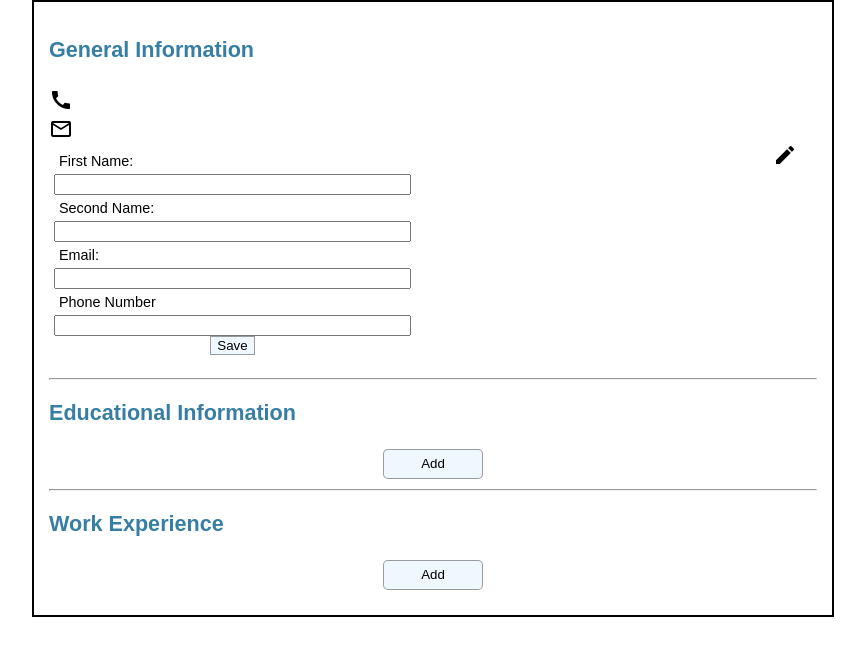
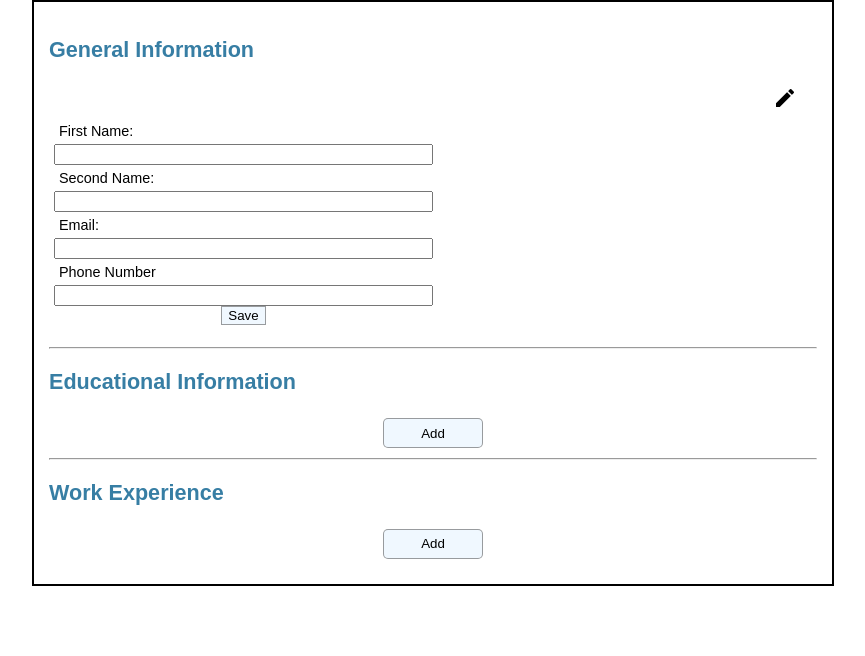
Before and after one commit to Ikram432k/cv-project, a React (Create React App) app: page / in a window 1280 px wide. Shown: the top 656 px of the page, without its empty margins (207-1072 px from the left). Built offline with nearby package versions, Linux system fonts and the light colour scheme.

Commit message:
src/Components/GeneralView.js

```diff
--- a/src/Components/GeneralView.js
+++ b/src/Components/GeneralView.js
@@ -1,27 +1,27 @@
 import React from "react";
 
 const GeneralView = (props) =>{
-      const { info } = props;
+const { info } = props;
 
-      return(
-        <div>
-        <div>
-            <h1>{info.Fname} {info.Lname}</h1>
+return(
+        <div className="container">
+          <div className="contactList">
+            <h1 id="items">{info.Fname} {info.Lname}</h1>
             <div className="contact">
-            <i className="material-icons">call</i>
-            <p>{info.Pnumber}</p>
+            {/* <i className="material-icons">call</i> */}
+            <p id="items">{info.Pnumber}</p>
             </div>
             <div className="contact">
-            <i className="material-icons">mail_outline</i>
-            <p>{info.email}</p>
-        </div>
-        </div>
+            {/* <i className="material-icons">mail_outline</i> */}
+            <p id="items">{info.email}</p>
+           </div>
+           </div>
               <div className="edit">
                     <button className="editBtn" onClick={props.edit}>
                     <span className="material-icons editIcon">create</span>
                     </button>
-                </div>
+              </div>
         </div>
-      );
-  };
+      )
+  }
 export default GeneralView;
```
